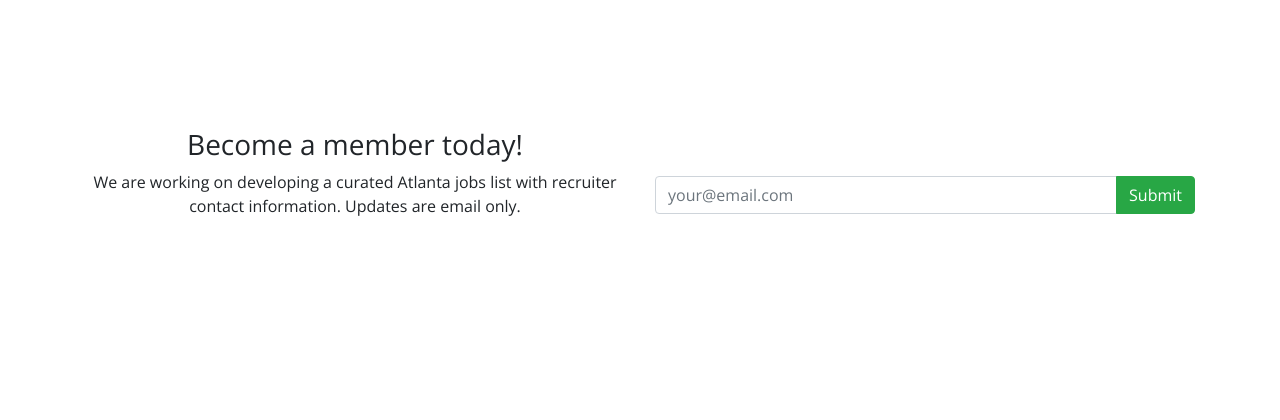
After one commit to pyatl/big-peach, a Django app: template core/templates/patterns/components/become-member/become-member.html in a window 1280 px wide. The commit adds this page. Shown: the top 420 px of the page. Run offline with Django 3.2, Linux system fonts and the light colour scheme; the template is opened without the code that fills it, so the values that code supplies are empty; parts of the project's set-up code (start-up, migrations or seed data) failed here and were passed over; some libraries are stand-ins or nearby versions.

Commit message:
update latest-posts and add become-member component

```diff
--- /dev/null
+++ b/core/templates/patterns/components/become-member/become-member.html
@@ -0,0 +1,52 @@
+{% extends 'patterns/base_layout.html' %}
+{% load static %}
+
+{% block inject_css %}
+{% include 'patterns/components/become-member/become-member.css' %}
+
+{% endblock %}
+
+
+{% block content %}
+<section class="become-member">
+	<div class="py-5 py-md-5">
+		<div class="container">
+			<div class="row">
+				<div class="col-12 col-md-6 col-lg-6">
+
+						<h3 class="text-weight-bold text-center">Become a member today!</h3>
+						<p class="text-center">
+							We are working on developing a curated Atlanta jobs list with recruiter contact information.
+							Updates are email only.
+						</p>
+
+
+
+				</div>
+
+
+				<div class="col-12 col-md-6 col-lg-6">
+					<div class="input-group py-2 py-md-5 py-lg-5">
+					  <input type="text" class="form-control" placeholder="your@email.com" aria-label="Recipient's username" aria-describedby="button-addon2">
+					  <div class="input-group-append">
+					    <button class="btn btn-success" type="button" id="button-addon2">Submit</button>
+					  </div>
+					</div>
+
+
+				</div>
+
+
+
+			</div>
+		</div>
+	</div>
+</section>
+
+
+
+
+
+
+
+{% endblock %}
--- /dev/null
+++ b/core/templates/patterns/components/become-member/become-member.yml
@@ -0,0 +1 @@
+name: Become a member
--- a/core/templates/patterns/components/latest-posts/latest-posts.html
+++ b/core/templates/patterns/components/latest-posts/latest-posts.html
@@ -51,7 +51,7 @@
 								This is the excerpt.
 							</p>
 
-							<a href="#" class="btn btn-light square-border">Read More</a>
+							<a href="#" class="btn btn-secondary square-border">Read More</a>
 						</li>
 
 						<li class="list-group-item">
@@ -74,7 +74,7 @@
 								This is the excerpt.
 							</p>
 
-							<a href="#" class="btn btn-light square-border">Read More</a>
+							<a href="#" class="btn btn-secondary square-border">Read More</a>
 						</li>
 
 
@@ -98,7 +98,7 @@
 								This is the excerpt.
 							</p>
 
-							<a href="#" class="btn btn-light square-border">Read More</a>
+							<a href="#" class="btn btn-secondary square-border">Read More</a>
 						</li>
 
 
```
Also changed, not shown: core/templates/patterns/components/become-member/become-member.css (added), core/templates/patterns/components/become-member/become-member.md (added).
